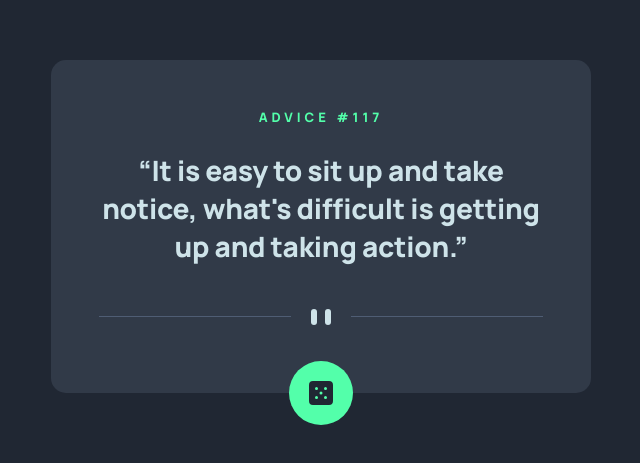
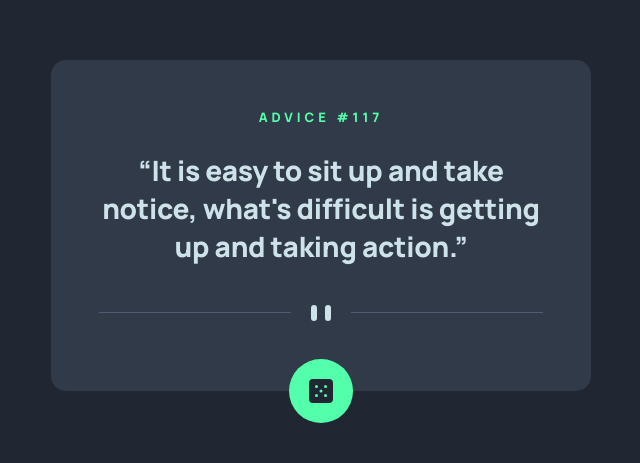
Before and after one commit to vitordiniz22/advice-generator, a plain HTML site: page index.html in a window 1280 px wide. Shown: the part 163-626 px from the top of the page, 319-959 px from the left. Drawn offline with Linux system fonts and the light colour scheme.

```diff
--- a/src/styles.css
+++ b/src/styles.css
@@ -63,8 +63,8 @@
    letter-spacing: -0.017rem;
    color: var(--color-light-cyan);
    margin: 0;
-   padding-bottom: 3.2rem;
-   margin-bottom: 2.45rem;
+   padding-bottom: 3rem;
+   margin-bottom: 2.55rem;
 }
 
 .card__quote:before {
```
